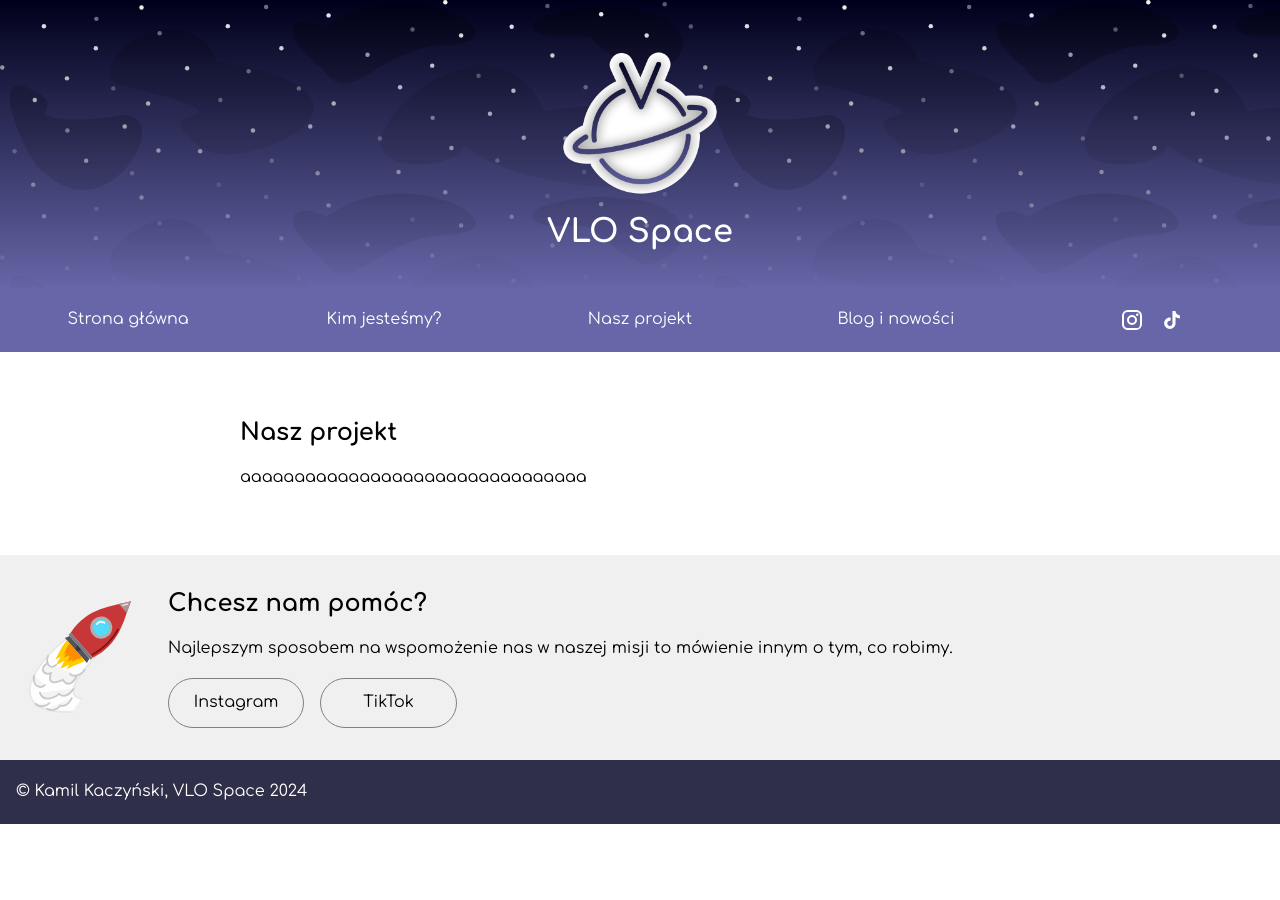
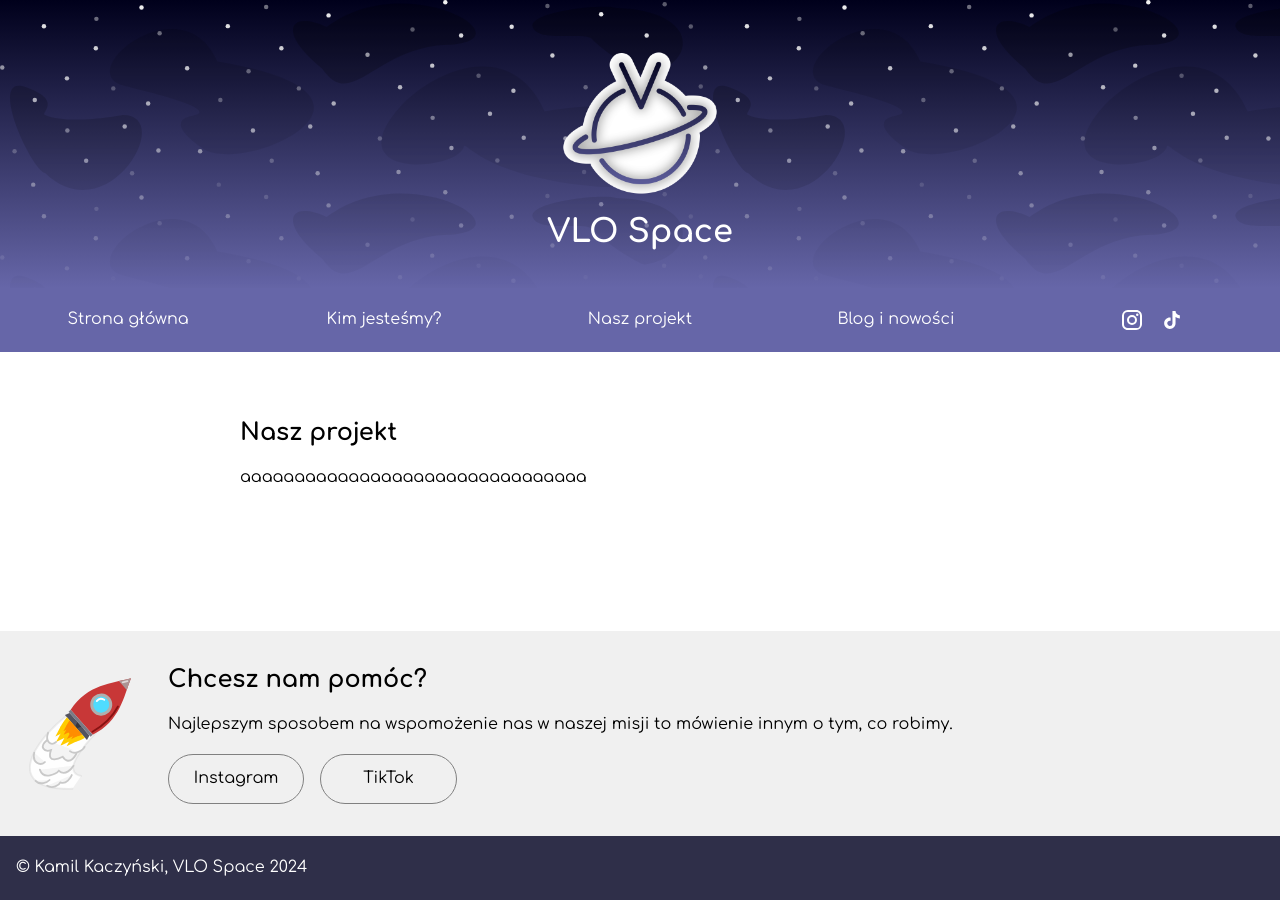
Before and after one commit to vlo-space/vlo-space.github.io, a Jekyll site: the page built from nasz-projekt.md, in a window 1280 px wide. Built offline with Jekyll 4.4.1, drawn with Linux system fonts in a browser that asks for light colours.

Commit message:
Make the site at least as tall as the browser window

```diff
--- a/_sass/base.scss
+++ b/_sass/base.scss
@@ -11,6 +11,8 @@ body {
     font-family: 'Comfortaa', sans-serif;
 
     line-height: 1.6em;
+
+    min-height: 100vh;
 }
 
 img {
@@ -117,6 +119,8 @@ footer {
     box-sizing: border-box;
 
     padding: 3em;
+
+    flex-grow: 1;
 }
 
 main {
```
